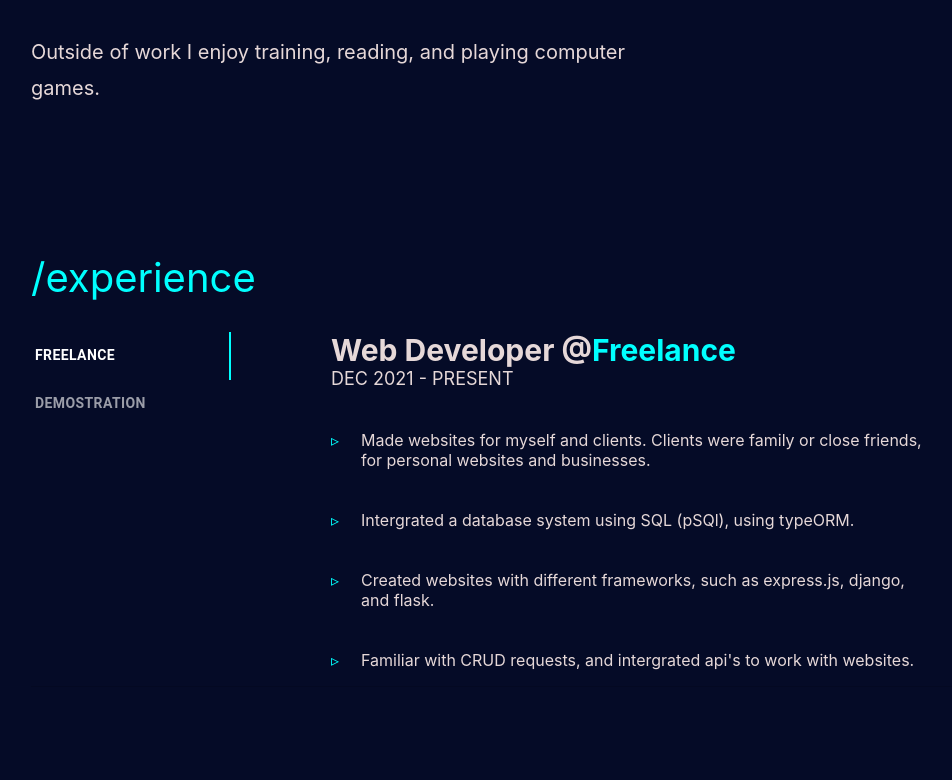
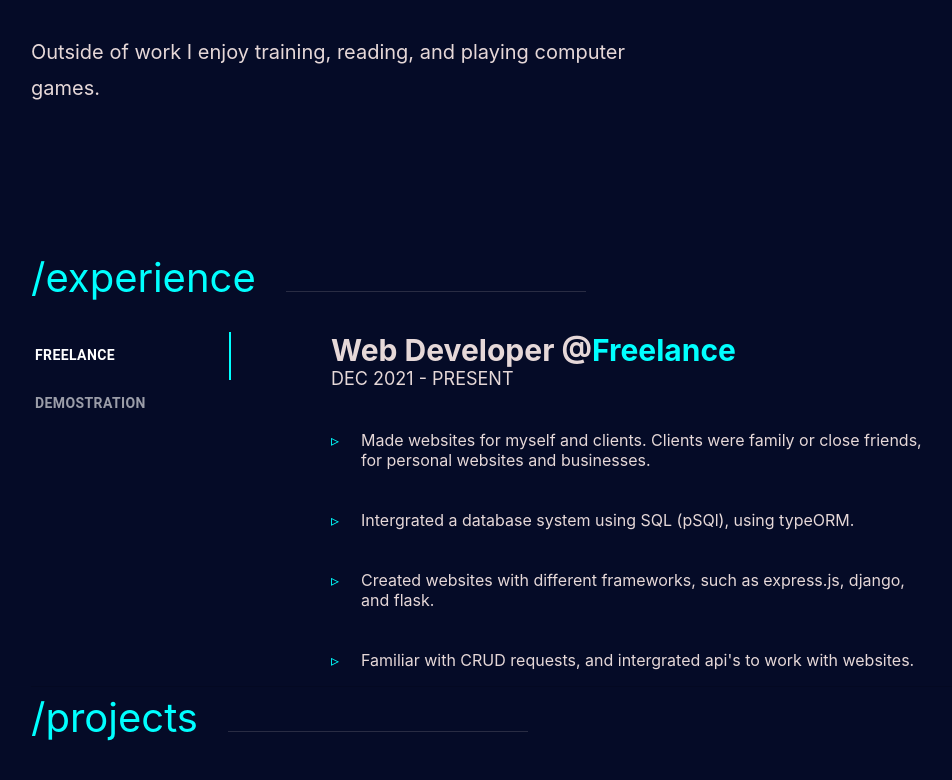
Before and after one commit to Alexk2309/alex_portfolio, a React (Create React App) app in the folder frontend/: page / in a window 1280 px wide. Shown: the part 1196-1976 px from the top of the page, without its empty margins (161-1113 px from the left). Before the commit the page ends 1929 px from the top, so only its background shows below. Built offline with nearby package versions, Linux system fonts and the light colour scheme.

Commit message:
added breaker line for header-sections

```diff
--- a/frontend/src/App.tsx
+++ b/frontend/src/App.tsx
@@ -1,9 +1,7 @@
-import './styles/introPage.css';
-
 import IntroPage from './components/intro';
-import './styles/about.css';
 import About from './components/about';
 import Experience from './components/experience';
+import Projects from './components/projects';
 
 
 function App() {
@@ -12,6 +10,7 @@ function App() {
             <IntroPage></IntroPage>
             <About></About>
             <Experience></Experience>
+            <Projects></Projects>
         </>
     );
 }
--- a/frontend/src/components/about.tsx
+++ b/frontend/src/components/about.tsx
@@ -1,4 +1,5 @@
-import '../styles/introPage.css';
+import '../styles/about.css';
+import '../styles/index.css';
 import HeaderSection from '../effects/scrollEffect';
 import TechStack from './teckStack';
 import  profilePhoto from '../effects/bmo.jpg'
@@ -7,7 +8,7 @@ function About() {
     return (
         <HeaderSection>
             <div className='about_layout'>
-                <span id='about_me_label'>/about me</span>
+                <span className='header-label'>/about-me</span>
                 <div className='about_content'>
                     <div className='about_description'>
                         <p style={{fontSize: '20px', maxWidth: '600px', lineHeight: '1.8' }}>
--- a/frontend/src/components/experience.tsx
+++ b/frontend/src/components/experience.tsx
@@ -1,4 +1,5 @@
 import '../styles/experience.css';
+import '../styles/index.css';
 import HeaderSection from '../effects/scrollEffect';
 
 import ExperienceList from './experienceList';
@@ -8,10 +9,8 @@ function Experience() {
     return (
         <HeaderSection>
             <div className='experience_layout'>
-                <span id='experience_label'>/experience </span>
-                <div style={{paddingTop:'30px'}}>
+                <span className='header-label' style={{paddingBottom: '30px'}}>/experience </span>
                 <ExperienceList></ExperienceList>
-                </div>
             </div>
         </HeaderSection>
     );
--- /dev/null
+++ b/frontend/src/components/projects.tsx
@@ -0,0 +1,18 @@
+import '../styles/projects.css';
+import '../styles/index.css';
+import HeaderSection from '../effects/scrollEffect';
+
+
+function Projects() {
+
+    return (
+        <HeaderSection>
+            <div className='projects_layout'>
+                <span className='header-label' style={{paddingBottom: '30px'}}>/projects </span>
+
+            </div>
+        </HeaderSection>
+    );
+}
+
+export default Projects;
--- a/frontend/src/styles/about.css
+++ b/frontend/src/styles/about.css
@@ -1,9 +1,10 @@
 .about_layout {
     display: flex;
+    flex-direction: column;
     padding-left: 15%;
     position: relative;
-    flex-direction: column;
     min-height: 60vh;
+
 }
 
 .about_content {
@@ -15,7 +16,6 @@
 .about_description {
     display: flex;
     flex-direction: column;
-
 }
 
 #portfolio_photo {
@@ -27,11 +27,6 @@
     top: -359px;
 }
 
-#about_me_label {
-    font-size: 40px;
-    color: aqua;
-}
-
 #about_final {
     padding-top: 30px;
     font-size: 20px;
--- a/frontend/src/styles/experience.css
+++ b/frontend/src/styles/experience.css
@@ -1,15 +1,9 @@
 .experience_layout {
-
+    display: flex;
+    flex-direction: column;
     padding-left: 15%;
     position: relative;
-
-    min-height: 60vh;
-}
-
-#experience_label {
-    font-size: 40px;
-    color: aqua;
-    margin-bottom:200px;
+    min-height: 55vh;
 }
 
 #job_info {
--- a/frontend/src/styles/index.css
+++ b/frontend/src/styles/index.css
@@ -13,3 +13,32 @@ code {
   font-family: source-code-pro, Menlo, Monaco, Consolas, 'Courier New',
     monospace;
 }
+
+
+.header-label {
+    font-size: 40px;
+    color: aqua;
+    display: flex;
+    position: relative;
+    flex-direction: row;
+}
+
+.header-label::after {
+    content: "";
+    display: block;
+    width: 300px;
+    margin-top: 38px;
+    margin-left: 30px;
+    height: 1px;
+    left: 220px;
+    top: -2px;
+    opacity: 0.2;
+    background-color: rgb(185, 180, 180);
+}
+
+.sticky-item {
+    position: fixed;
+    bottom: 20px;
+    right: 20px;
+
+}
--- /dev/null
+++ b/frontend/src/styles/projects.css
@@ -0,0 +1,5 @@
+.projects_layout {
+    padding-left: 15%;
+    position: relative;
+    min-height: 60vh;
+}
```
